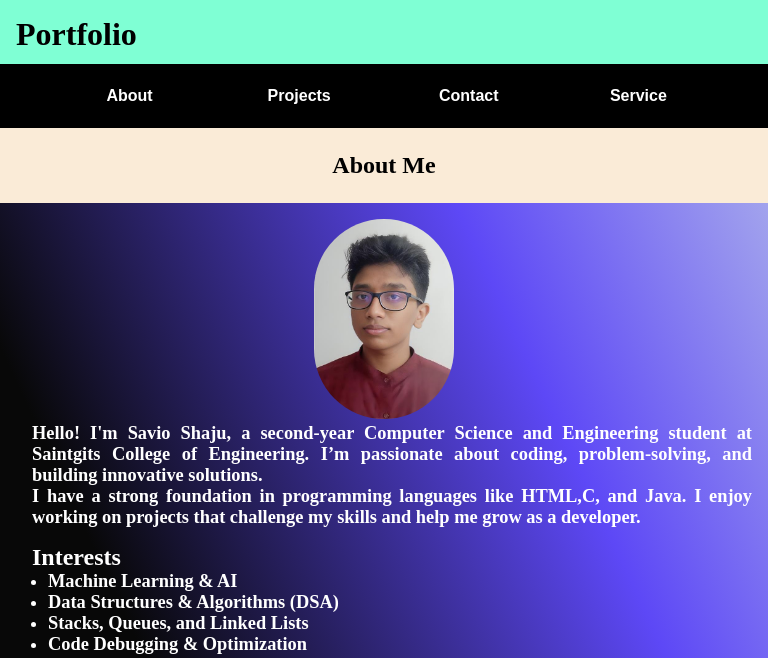
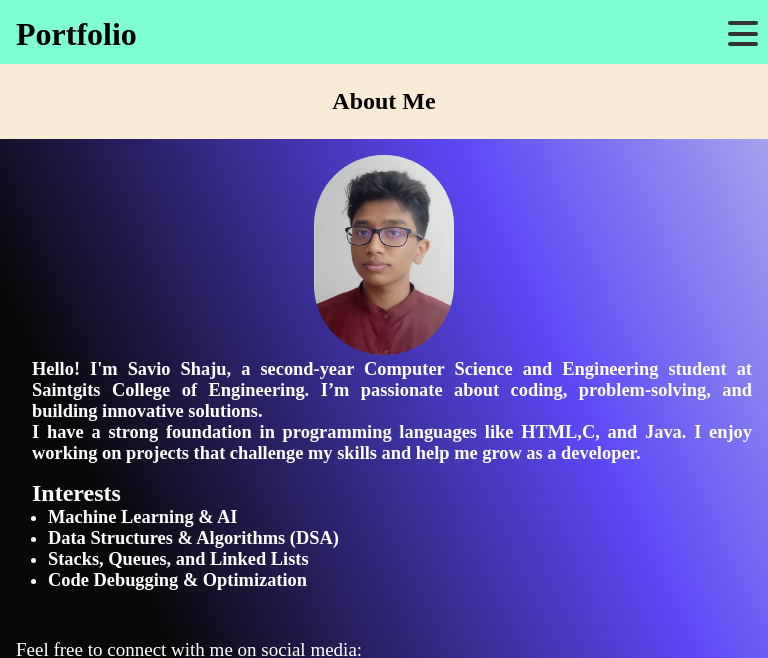
Before and after one commit to savioshaju/portfolio, a plain HTML site: page index.html in a window 768 px wide. Shown: the top 658 px of the page. Drawn offline with Linux system fonts and the light colour scheme.

Commit message:
new layout

```diff
--- a/css/indexpagestyles.css
+++ b/css/indexpagestyles.css
@@ -2,6 +2,11 @@
     margin: 0;
     border: 0;
     padding: 0;
+}
+
+#menu-toggle {
+    display: none;
+
 }
 
 #navigation-top {
@@ -13,24 +18,46 @@
 
 }
 
+.hamburger {
+    display: none;
+    flex-direction: column;
+    width: 30px;
+    height: 25px;
+    justify-content: space-between;
+    cursor: pointer;
+     padding-top: 0.7rem;
+    padding-left: 0.3rem;
+
+}
+
+.hamburger span {
+    display: block;
+    height: 4px;
+    background: #333;
+    border-radius: 2px;
+}
+
 #navigation {
     background-color: black;
     padding-top: 0;
     margin-top: 0;
     border-top: 0;
 }
+
 .nav-button-top {
         margin-top: 0px;
         margin-bottom: 0%;
         border: none;
         background-color: black;
         color: white;
-    width: 20rem;
-    height: 3%;
+        padding: 5px;
+        width: auto;
+        height: auto;
         font: bold;
+        font-weight: bold;
         margin: auto;
+}
 
-}
 .nav-button {
     margin-top: 0px;
     margin-bottom: 0%;
@@ -83,9 +110,11 @@
     padding-top: 1.5rem;
     text-align: center;
 }
+#hedder {
+    background-color: aquamarine;
+}
+#home {
 
-#home {
-    background-color: aquamarine;
     border: none;
     margin-top: 0;
     border-bottom: none;
@@ -165,6 +194,7 @@
 #About-main-body {
     display: flex;
 }
+
 #Contact-icon-shortcut {
     position: fixed;
     bottom: 1rem;
@@ -185,30 +215,16 @@
 
     transform: scale(1.1);
 }
+
 #social-media-links img {
     border-radius: 1rem;
 }
+
 #social-media-links img:hover {
     transform: scale(1.5);
 }
 
-@media all and (min-width :400px) {
-    .nav-button-top {
-        margin-top: 0px;
-        margin-bottom: 0%;
-        border: none;
-        background-color: black;
-        color: white;
-        padding: 5px;
-        width: 6.2rem;
-        height: 3rem;
-        font: bold;
-        margin: auto;
-        box-sizing: border-box;
-        cursor: pointer;
-        font-size: medium;
-    }
-}
+
 
 @media all and (max-width : 768px) {
     .nav-button-top {
@@ -218,8 +234,8 @@
         background-color: black;
         color: white;
         padding: 5px;
-        width: 5rem;
-        height: 4rem;
+        width: auto;
+        height: auto;
         font: bold;
         font-weight: bold;
         margin: auto;
@@ -234,6 +250,7 @@
         cursor: pointer;
         border-radius: 5rem;
     }
+
     #About-para {
         font-weight: bold;
         text-align: justify;
@@ -244,14 +261,44 @@
     #About-main-body {
         display: grid;
     }
+
     .services-container {
         display: grid;
         justify-content: space-evenly;
         background-color: black;
 
     }
+    #hedder {
+        display: flex;
+        flex-direction: row;
+        position: relative;
     }
-@media all and (min-width :769px ) and (max-width : 1024px) {
+    .hamburger {
+        display: flex;
+        margin: 10px;
+        position: absolute;
+        right: 0%;
+    }
+    #navigation-top {
+    display: none;
+    position: absolute;
+    flex-direction: column;
+    background: #f4f4f4;
+    padding: 0px;
+    top: 4rem;
+    right: 0%;
+  }
+
+
+    #menu-toggle:checked
+    +.hamburger+#navigation-top {
+        display: flex;
+    }
+
+
+}
+
+@media all and (min-width :769px) and (max-width : 1024px) {
 
     .nav-button-top {
         margin-top: 0px;
@@ -275,6 +322,7 @@
         cursor: pointer;
         border-radius: 5rem;
     }
+
     #About-para {
         font-weight: bold;
         text-align: justify;
@@ -288,7 +336,8 @@
 
 
 }
-@media all and (orientation : landscape ) {
+
+@media all and (orientation : landscape) {
 
     .nav-button-top {
         margin-top: 0px;
@@ -312,6 +361,7 @@
         cursor: pointer;
         border-radius: 5rem;
     }
+
     #About-para {
         font-weight: bold;
         text-align: justify;
--- a/index.html
+++ b/index.html
@@ -18,16 +18,24 @@
 
 <body style="margin: 0px">
     <!-- Header Start -->
+    <div id=hedder>
         <header>
             <div id="home">
                 <h1 style="margin: 0%;">Portfolio</h1>
             </div>
         </header>
-    <div id="navigation-top">
+        <input type="checkbox" id="menu-toggle" />
+        <label for="menu-toggle" class="hamburger">
+            <span></span>
+            <span></span>
+            <span></span>
+        </label>
+        <div id="navigation-top" class="menu">
             <div><a href="#About"><button class="nav-button-top">About</button></a></div>
             <div><a href="Projects.html"><button class="nav-button-top">Projects</button></a></div>
             <div><a href="Contact.html"><button class="nav-button-top">Contact</button></a></div>
             <div><a href="#Service"><button class="nav-button-top">Service</button></a></div>
+        </div>
     </div>
 
     <!-- Header End -->
@@ -39,8 +47,7 @@
                 <h2 style="color: rgb(0, 0, 0);" id="about-tittle">About Me</h2>
                 <div id="About-body">
                     <div id="About-main-body">
-                        <div id="About-body-image"
-                        style="text-align: center;">
+                        <div id="About-body-image" style="text-align: center;">
                             <img src="assets/images/savio.jpg" alt="Profile Picture" height="200rem"
                                 style="border-radius: 50rem;">
                         </div>
@@ -60,7 +67,8 @@
                                 <strong>Java</strong>.
                                 I enjoy working on projects that challenge my skills and help me grow as a developer.
                             </p>
-                            <h3 id="About-para" style="color: rgb(255, 255, 255); padding-top: 1rem; font-size: 1.5rem; ">Interests</h3>
+                            <h3 id="About-para"
+                                style="color: rgb(255, 255, 255); padding-top: 1rem; font-size: 1.5rem; ">Interests</h3>
                             <ul id="About-para" style="padding-left: 2rem;">
                                 <li>Machine Learning & AI</li>
                                 <li>Data Structures & Algorithms (DSA)</li>
@@ -72,7 +80,7 @@
                     <p style="text-align: justify; font-size: 19px;padding-top: 3rem; padding-bottom: 1rem; ">Feel free
                         to connect with me on
                         social media:</p>
-                    <div id = social-media-links>
+                    <div id=social-media-links>
                         <a href="https://www.facebook.com/people/Savio-Shaju/pfbid02YPXDarz9KMAC9PF25euHMgQtUXgojVd47mZKMWTDZJpE7LCcgnfHUiEPhqVJT9jPl/"
                             target="_blank" class="fa fa-facebook">
                             <img id="Facebook-icon" src="assets/images/Facebook_icon.png" width="35" alt="Facebook">
@@ -92,7 +100,7 @@
 
         <!-- banner end-->
         <!-- Service Start -->
-        <section id="Services" class="Services" >
+        <section id="Services" class="Services">
             <h2 style="margin-bottom: 0%; color: rgb(5, 5, 5); " id="Service">Services</h2>
             <p class="services-message">
                 We offer cutting-edge solutions in web development, backend technologies, AI, and data structures to
@@ -127,7 +135,9 @@
         </section>
         <!-- Service End -->
         <div id="Contact-icon-shortcut">
-           <a href="Contact.html"><img  src="https://www.citypng.com/public/uploads/preview/hd-green-round-circle-phone-icon-png-701751695059810shy4vi4gck.png"  alt="Contact-icon-shortcut"></a>
+            <a href="Contact.html"><img
+                    src="https://www.citypng.com/public/uploads/preview/hd-green-round-circle-phone-icon-png-701751695059810shy4vi4gck.png"
+                    alt="Contact-icon-shortcut"></a>
         </div>
     </main>
 
```
Lines whose indentation alone changed are shown as unchanged.
